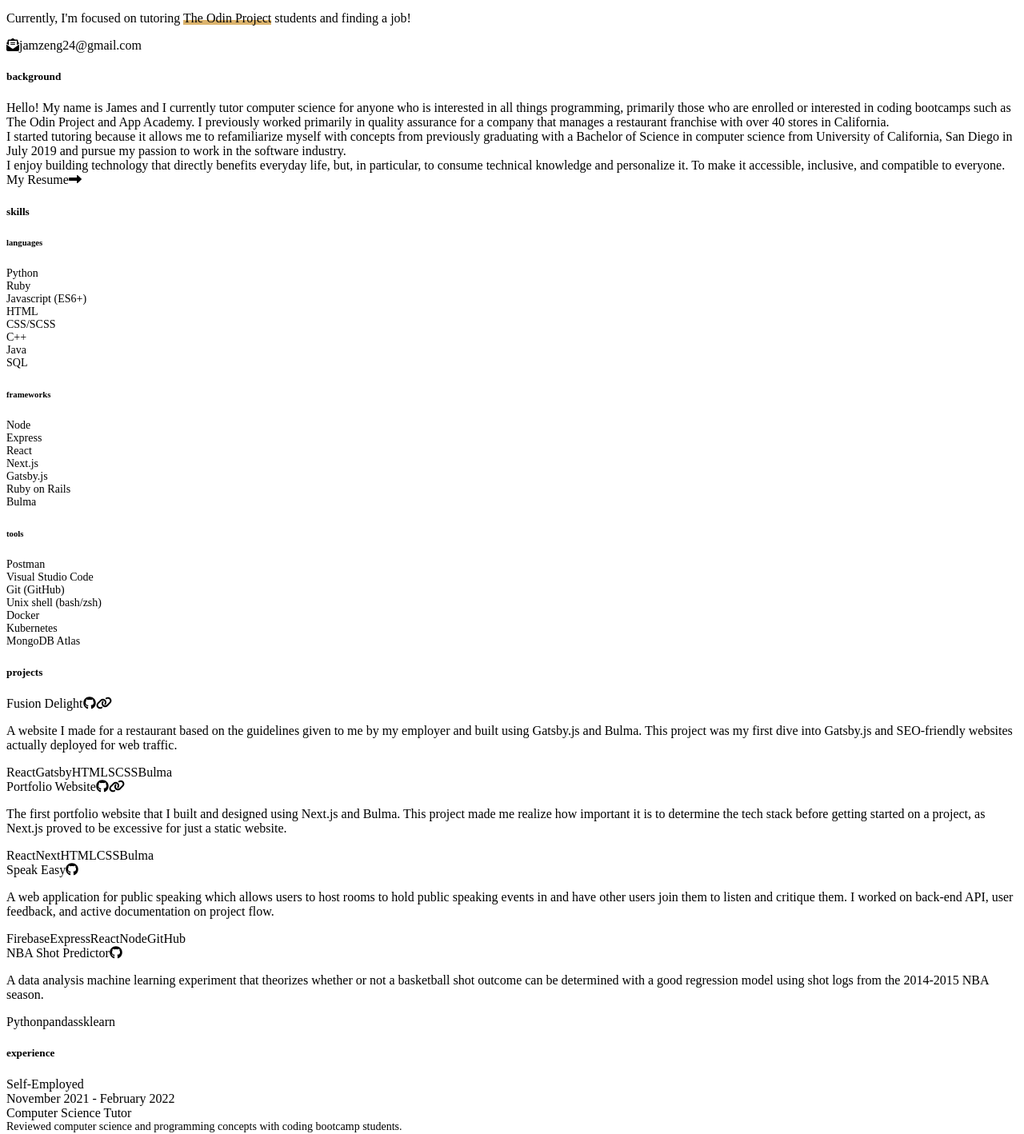
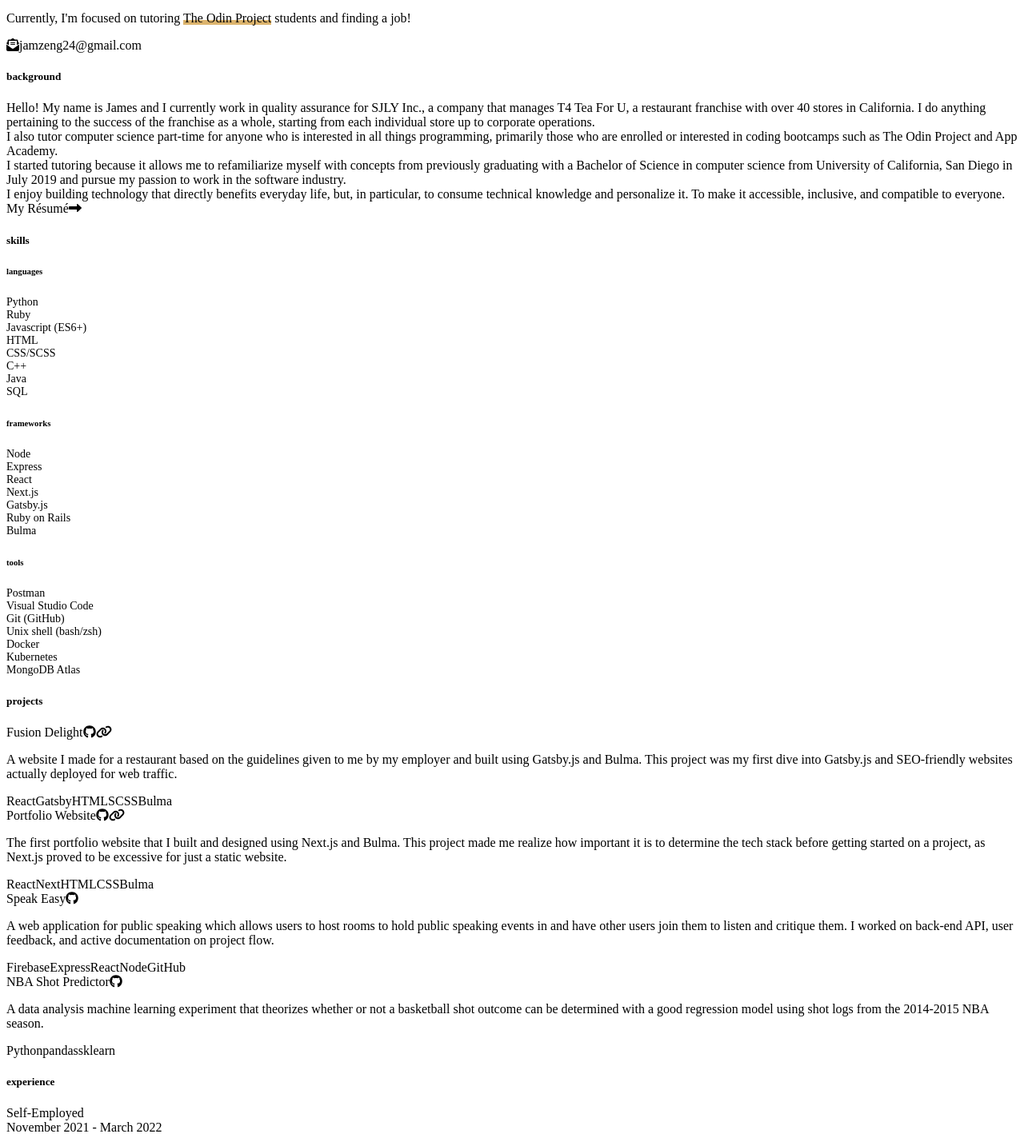
Before and after one commit to jamzeng24/Portfolio-Website, a Next.js app: page / in a window 1280 px wide. Shown: the part 220-1638 px from the top of the page at 80% size. Built offline with nearby package versions, Linux system fonts and the light colour scheme.

Commit message:
update info

```diff
--- a/components/Background.js
+++ b/components/Background.js
@@ -8,10 +8,13 @@
     <div className='content'>
       <div className='block'>
         {user.background[0]}
+      </div>
+      <div className='block'>
+        {user.background[1]}
         <a className='has-text-link has-text-weight-medium' href={user.odin.url} target='_blank' rel='noreferrer'>{user.odin.name}</a>
         {' and '}
         <a className='has-text-link has-text-weight-medium' href={user.app.url} target='_blank' rel='noreferrer'>{user.app.name}</a>
-        {'. ' + user.background[1]}
+        {'. '}
       </div>
       <div className='block'>
         {user.background[2]}
@@ -23,7 +26,7 @@
       </div>
       <div className='block'>
         <a className='resume-link is-size-5' href='/resume.pdf' target='_blank'>
-          My Resume
+          My Résumé
           <FontAwesomeIcon className='arrow has-text-info ml-2' icon={faLongArrowAltRight} />
         </a>
       </div>
--- a/content/user.js
+++ b/content/user.js
@@ -19,8 +19,8 @@
   email: 'jamzeng24@gmail.com',
   location: 'San Leandro, San Francisco Bay Area, California',
   background: [
-    'Hello! My name is James and I currently tutor computer science for anyone who is interested in all things programming, primarily those who are enrolled or interested in coding bootcamps such as ',
-    'I previously worked primarily in quality assurance for a company that manages a restaurant franchise with over 40 stores in California.',
+    'Hello! My name is James and I currently work in quality assurance for SJLY Inc., a company that manages T4 Tea For U, a restaurant franchise with over 40 stores in California. I do anything pertaining to the success of the franchise as a whole, starting from each individual store up to corporate operations.',
+    'I also tutor computer science part-time for anyone who is interested in all things programming, primarily those who are enrolled or interested in coding bootcamps such as ',
     'I started tutoring because it allows me to refamiliarize myself with concepts from previously graduating with a Bachelor of Science in computer science from ',
     ' in July 2019 and pursue my passion to work in the software industry.',
     'I enjoy building technology that directly benefits everyday life, but, in particular, to consume technical knowledge and personalize it. To make it accessible, inclusive, and compatible to everyone.'
@@ -62,13 +62,13 @@
     {
       company: 'Self-Employed',
       title: 'Computer Science Tutor',
-      time: 'November 2021 - February 2022',
+      time: 'November 2021 - March 2022',
       description: 'Reviewed computer science and programming concepts with coding bootcamp students.'
     },
     {
       company: 'SJLY, Inc.',
       title: 'Lead Quality Assurance Specialist',
-      time: 'August 2019 - November 2021',
+      time: 'August 2019 - Present',
       description: 'Inspected individual franchise stores for T4 Tea For U and coordinated with the owners to ensure chains were running smoothly and correctly.'
     }
   ],
```
Also changed, not shown: 1 other file (tests, documents, lock files or other folders).
